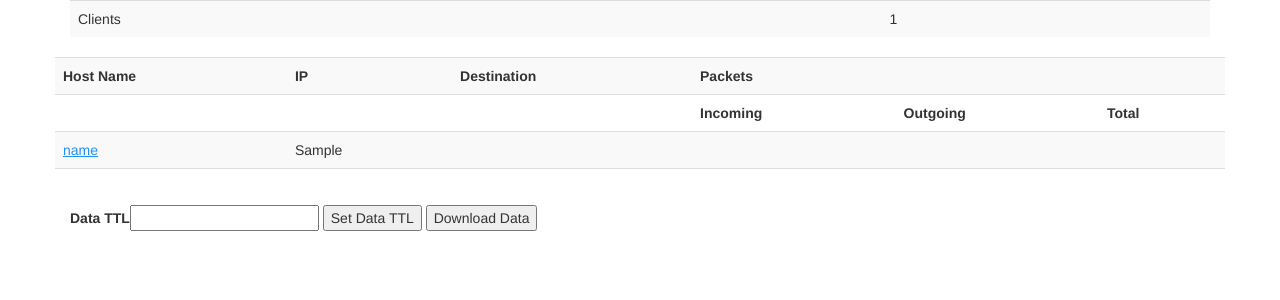
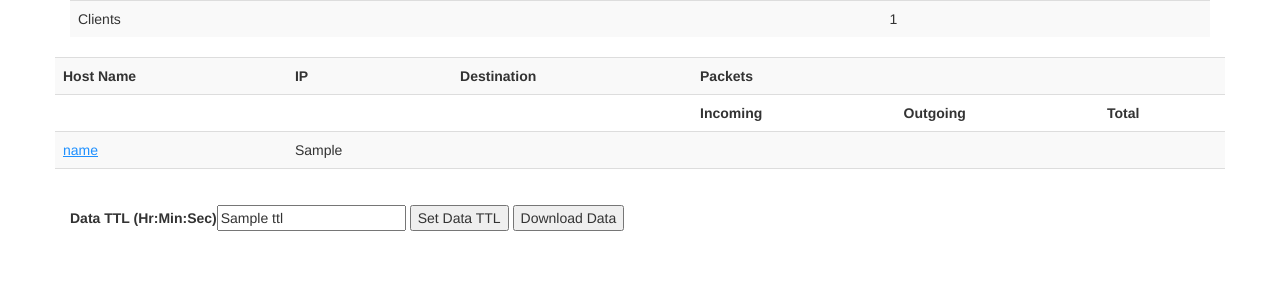
Before and after one commit to lamphej/Bloodhound, a Flask app: template Server/templates/index.html in a window 1280 px wide. Shown: the top 300 px of the page. Run offline with Flask 2, Linux system fonts and the light colour scheme; the template is opened without the code that fills it: most values are stand-ins (such as "Sample title", 1, 10 or a date in 2020); some libraries are stand-ins or nearby versions.

Commit message:
Human readable TTL

```diff
--- a/Server/config.json
+++ b/Server/config.json
@@ -1,4 +1,4 @@
 {
     "ip": "128.153.170.241",
-    "redis": "128.153.181.192"
+    "redis": "128.153.186.152"
 }
--- a/Server/server.py
+++ b/Server/server.py
@@ -1,4 +1,4 @@
-from datetime import datetime
+from datetime import datetime, timedelta
 import os
 from flask import Flask, render_template, request, Response
 
@@ -39,10 +39,19 @@
                 "outgoing": _redis_connection.hget(dest_redis_key, 'outgoing'),
                 "total": _redis_connection.hget(dest_redis_key, 'total')
             })
+    s = DATA_TTL
+    hours = s // 3600
+    # remaining seconds
+    s = s - (hours * 3600)
+    # minutes
+    minutes = s // 60
+    # remaining seconds
+    seconds = s - (minutes * 60)
+    ttl = "%s:%s:%s" % (hours, minutes, seconds)
     return render_template("index.html",
                            network_data=network_data,
                            client_count = len(network_data.keys()),
-                           ttl=DATA_TTL
+                           ttl=ttl
                            )
 
 @app.route('/csv_report/<host_name>')
@@ -108,7 +117,8 @@
 def set_ttl():
     global DATA_TTL
     js = ujson.loads(request.form.keys()[0])
-    DATA_TTL = js['ttl']
+    ttl = [int(x) for x in js['ttl'].split(':')]
+    DATA_TTL = ttl[0] * 3600 + ttl[1] * 60 + ttl[2]
     print "[+] Data TTL Set To %s" % DATA_TTL
 
 @app.route('/report/submit', methods=["POST"])
--- a/Server/templates/index.html
+++ b/Server/templates/index.html
@@ -127,7 +127,7 @@
   </div>
   <div class="row-fluid">
       <form role="form">
-          <label for="number">Data TTL</label><input type="number" min="60" id="number" value="{{ ttl }}" />
+          <label for="number">Data TTL (Hr:Min:Sec)</label><input type="text" id="number" value="{{ ttl }}" />
           <input type="button" id="ttl_btn" value="Set Data TTL" />
           <input type="button" id="download_btn" value="Download Data" />
       </form>
```
